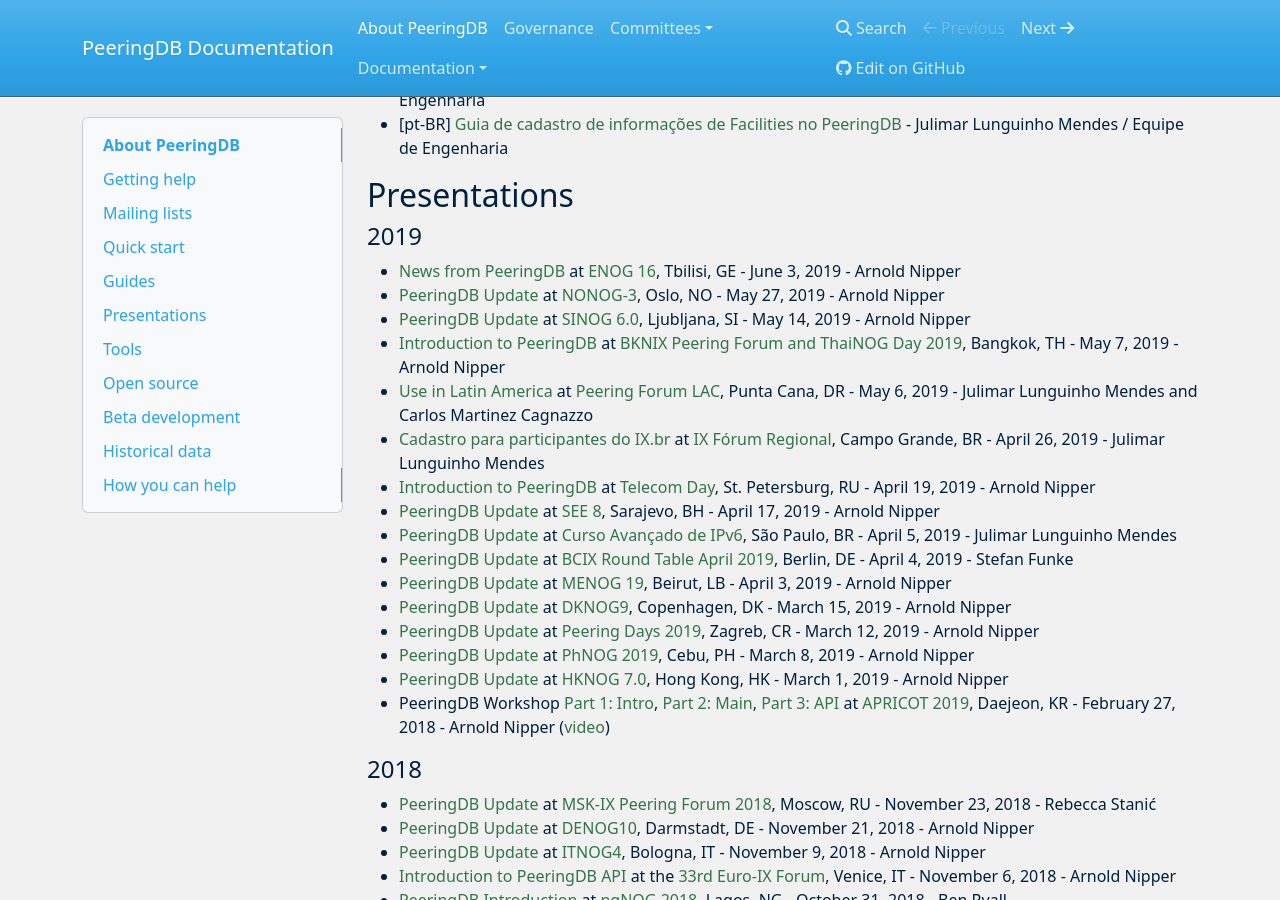
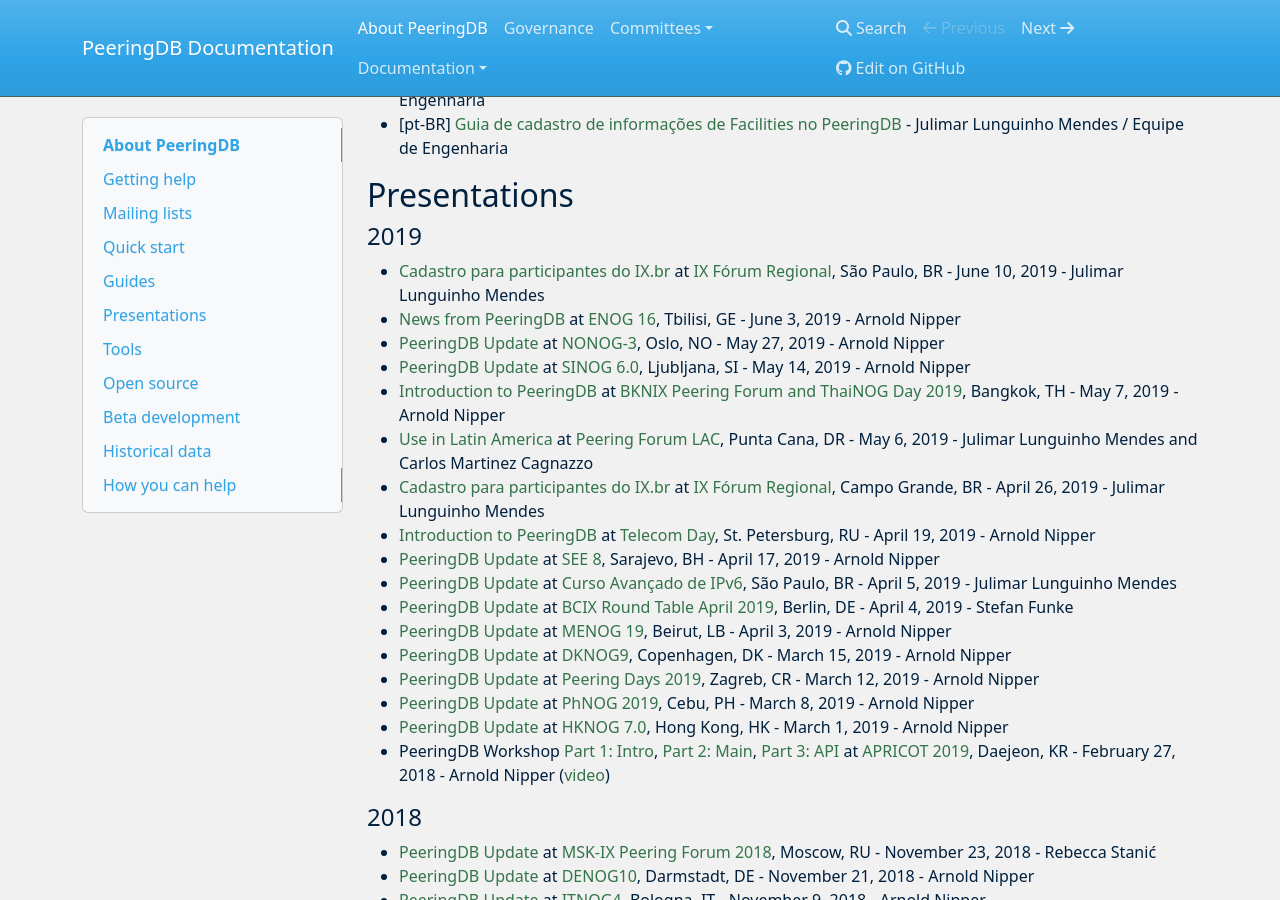
Before and after one commit to peeringdb/docs, an MkDocs documentation site: the page built from docs/index.md, in a window 1280 px wide and 900 px high, scrolled down 1273 px. Built offline with MkDocs 1.6.1, drawn with Linux system fonts in a browser that asks for light colours; nearby versions of some CDN libraries.

Commit message:
Added Julimar's IX Fórum Regional presentation.

```diff
--- a/docs/index.md
+++ b/docs/index.md
@@ -53,6 +53,7 @@
 
 #### 2019
 
+- [Cadastro para participantes do IX.br](presentation/ix-forum-saopaulo-peeringdb.20190610.pdf) at [IX Fórum Regional](https://regional.forum.ix.br/31-SP/), São Paulo, BR - June 10, 2019 - Julimar Lunguinho Mendes
 - [News from PeeringDB](presentation/20190603-ENOG16-Arnold-Nipper.pdf) at [ENOG 16](https://www.enog.org/enog-16/), Tbilisi, GE - June 3, 2019 - Arnold Nipper
 - [PeeringDB Update](presentation/20190527-NONOG3-Arnold-Nipper.pdf) at [NONOG-3](https://www.nonog.net/nonog-3/), Oslo, NO - May 27, 2019 - Arnold Nipper
 - [PeeringDB Update](presentation/20190514-SINOG6-Arnold-Nipper.pdf) at [SINOG 6.0](https://www.sinog.si/sinog/sinog6/en/), Ljubljana, SI - May 14, 2019 - Arnold Nipper
```
Also changed, not shown: 1 other file.
